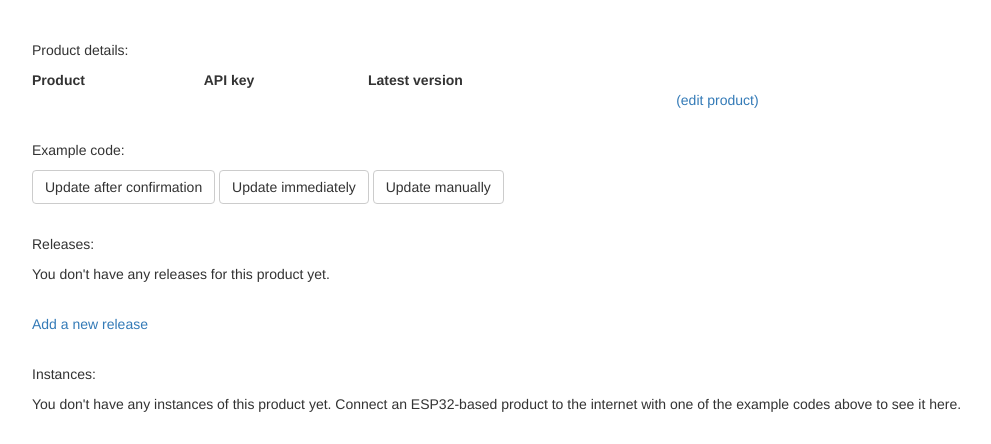
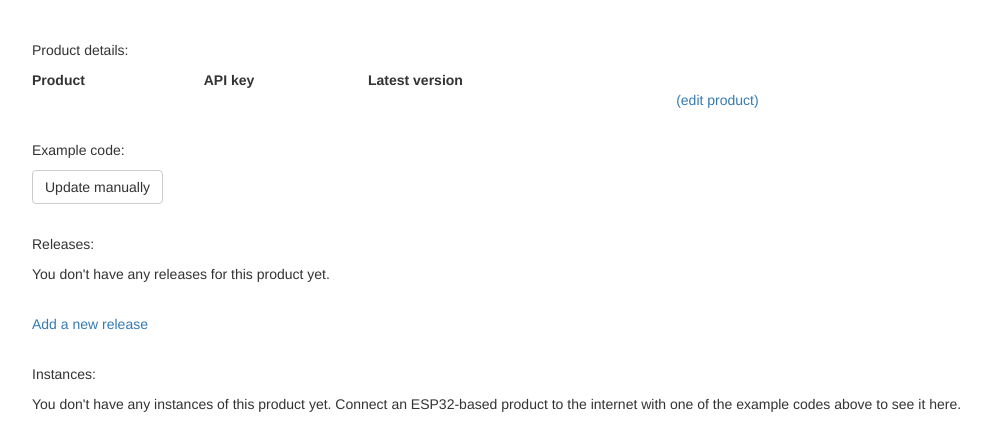
Before and after one commit to admarschoonen/dESPatch-web, a Flask app: template app/templates/product.html in a window 1280 px wide. Shown: the part 52-496 px from the top of the page, without its empty margins (38-1029 px from the left). Run offline with Flask 2, Linux system fonts and the light colour scheme; the template is opened without the code that fills it, so the values that code supplies are empty; parts of the project's set-up code (start-up, migrations or seed data) failed here and were passed over; some libraries are stand-ins or nearby versions.

Commit message:
Disabled example code UpdateAfterConfirmation and UpdateImmediately due to crashing of background task on some ESPs

```diff
--- a/app/templates/example_code.html
+++ b/app/templates/example_code.html
@@ -1,4 +1,2 @@
 {% include 'example_code_buttons.html' %}
-{% include 'example_code_UpdateAfterConfirmation.html' %}
-{% include 'example_code_UpdateImmediately.html' %}
 {% include 'example_code_UpdateManually.html' %}
--- a/app/templates/example_code_buttons.html
+++ b/app/templates/example_code_buttons.html
@@ -49,6 +49,4 @@ function toggleManually() {
 }
 </script>
 
-<button type="button" class="btn btn-default" onclick="toggleUpdateAfterConfirmation()">Update after confirmation</button>
-<button type="button" class="btn btn-default" onclick="toggleImmediately()">Update immediately</button>
 <button type="button" class="btn btn-default" onclick="toggleManually()">Update manually</button>
```
